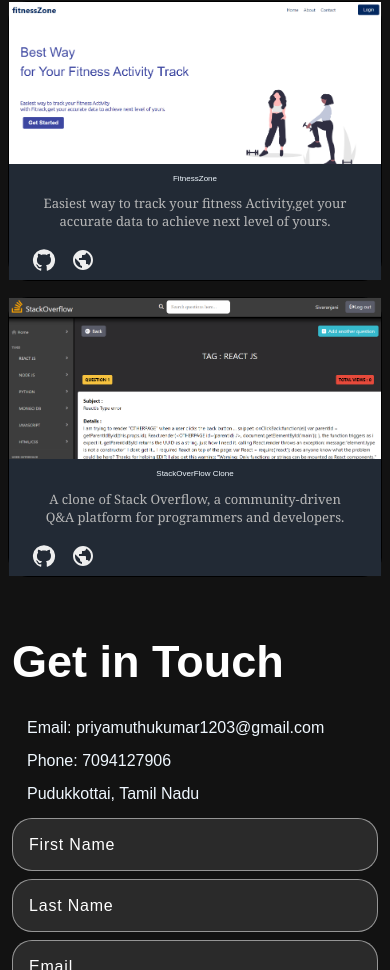
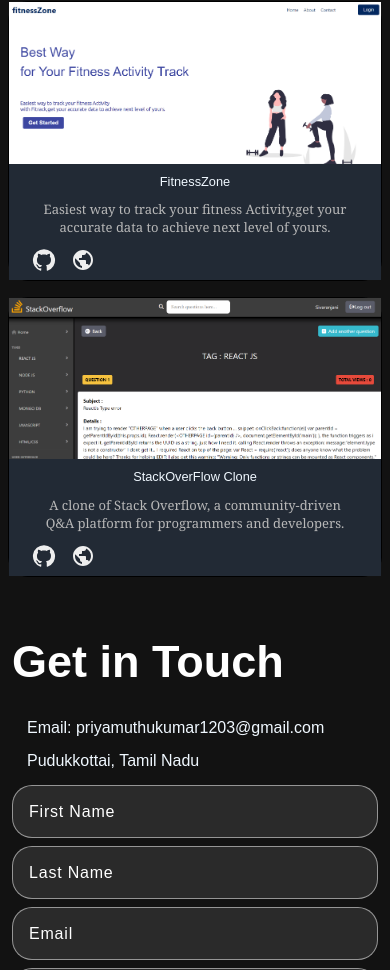
Before and after one commit to shanmugapriya1203/samportfolio, a React (Create React App) app: page / in a window 390 px wide. Shown: the part 3399-4369 px from the top of the page. Built offline with nearby package versions, Linux system fonts and the light colour scheme.

Commit message:
css changes

```diff
--- a/src/components/Contact.js
+++ b/src/components/Contact.js
@@ -53,7 +53,6 @@
             <h2>Get in Touch</h2>
             <div className="contact-info">
             <p>Email: priyamuthukumar1203@gmail.com</p>
-            <p>Phone: 7094127906</p>
             <p>Pudukkottai, Tamil Nadu</p>
           </div>
           </Col>
--- a/src/styles/Navbar.css
+++ b/src/styles/Navbar.css
@@ -14,7 +14,7 @@
     width: 100%;
     top: 0;
     z-index: 9999;
-    transition: 0.23s ease-in-out;
+
 }
 
 nav.navbar.scrolled {
--- a/src/styles/Projects.css
+++ b/src/styles/Projects.css
@@ -111,7 +111,7 @@
   }
 
   .card-content h2 {
-    font-size: 0.50rem;
+    font-size: 0.80rem;
   }
   .card-content p{
     font-size: 13px;
```
